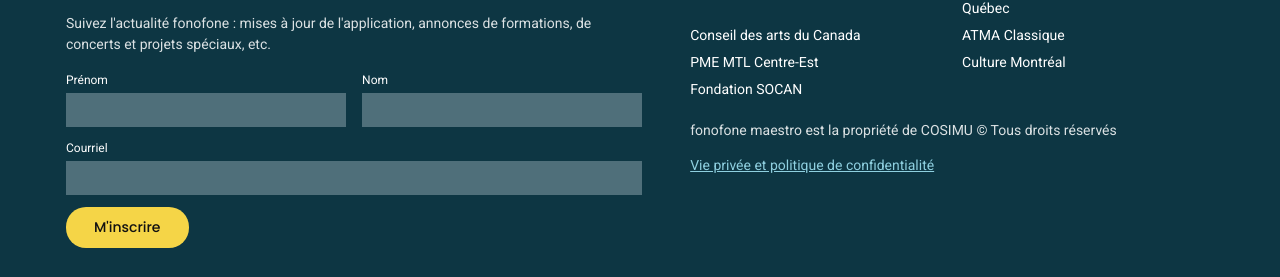
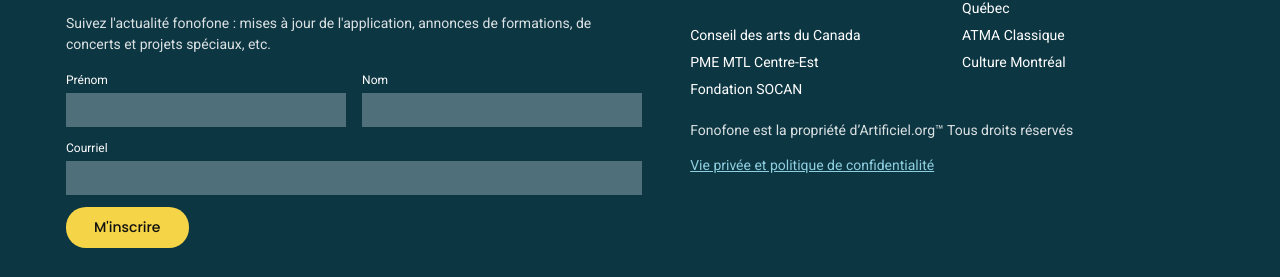
Before and after one commit to yves-fonofone/site-fonofone-revision, a Jekyll site: the page built from index.html, in a window 1280 px wide and 1383 px high. Shown: the part 1103-1380 px from the top of the window. Built offline with Jekyll 4.4.1, drawn with Linux system fonts in a browser that asks for light colours.

Commit message:
Pied de page : Fonofone est la propriété d'Artificiel.org
Co-Authored-By: Claude Opus 5.5 <noreply@anthropic.com>

```diff
--- a/_includes/footer.html
+++ b/_includes/footer.html
@@ -28,7 +28,7 @@
         <li>Culture Montréal</li>
         <li>Fondation SOCAN</li>
       </ul>
-      <p>fonofone maestro est la propriété de COSIMU © Tous droits réservés</p>
+      <p>Fonofone est la propriété d’Artificiel.org™ Tous droits réservés</p>
       <a href="https://fonofone.org/politique-de-confidentialite/">Vie privée et politique de confidentialité</a>
     </div>
   </div>
```
